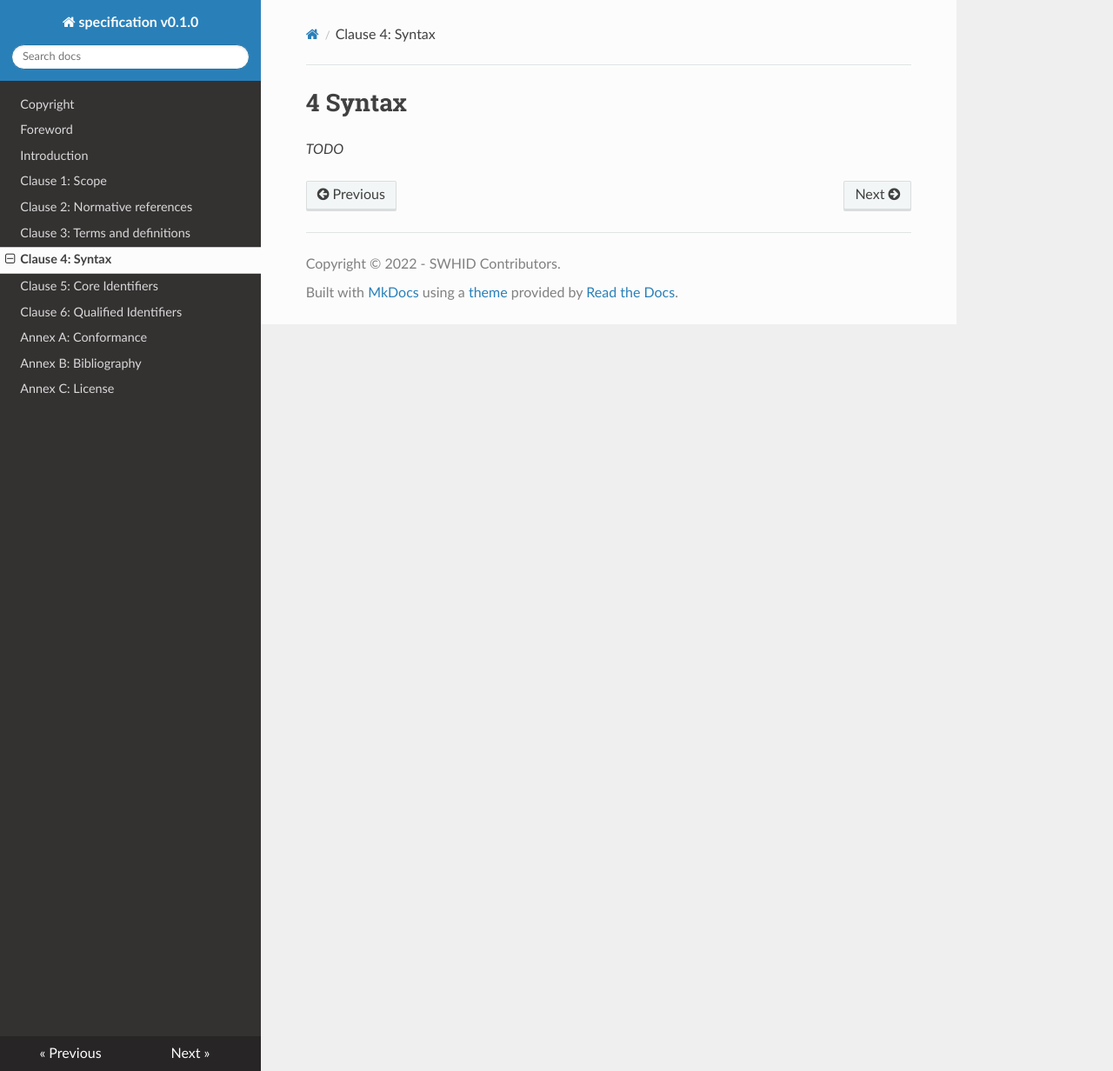
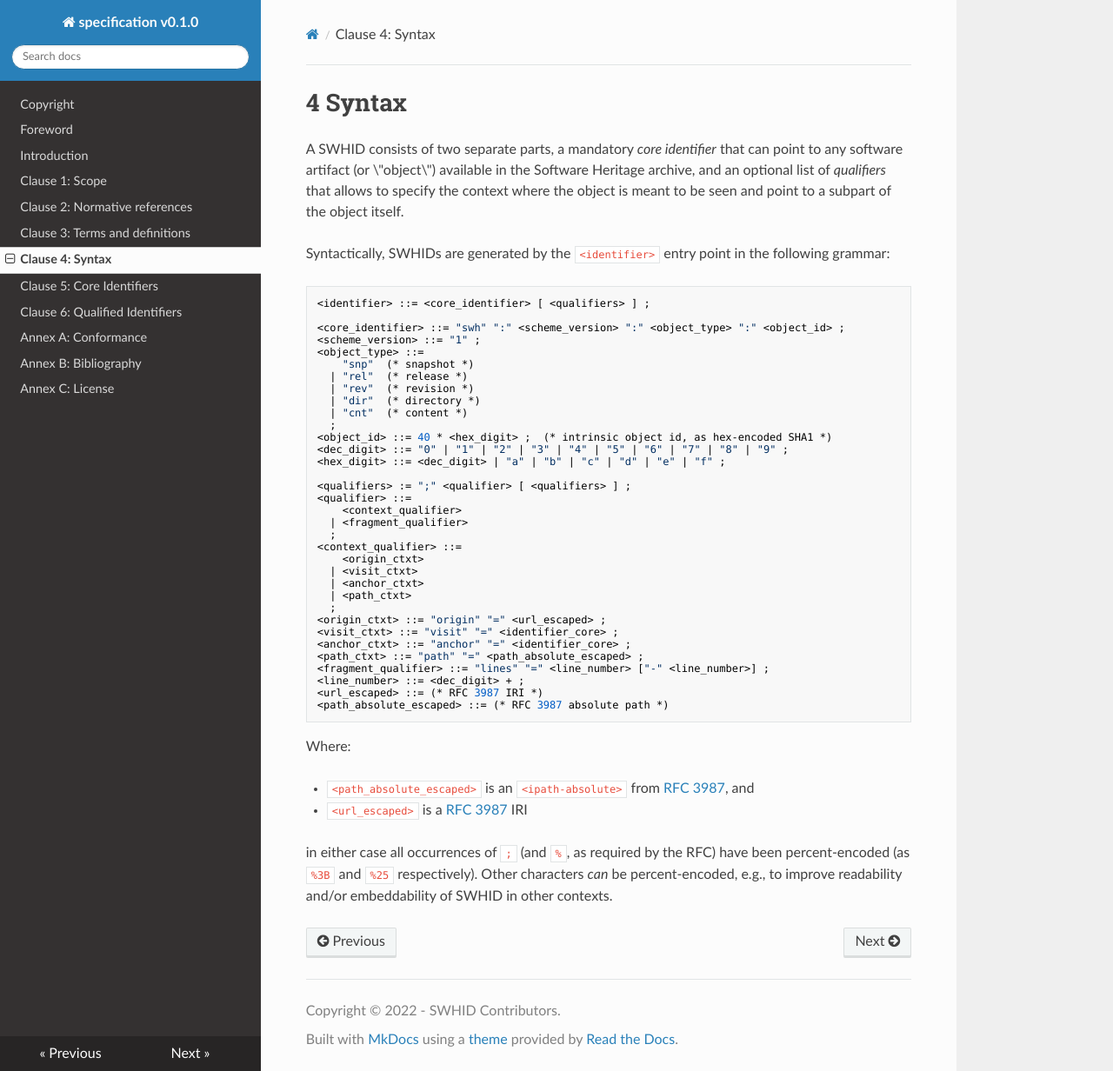
Before and after one commit to swhid/specification, an MkDocs documentation site: the page built from Chapters/4.Syntax.md, in a window 1280 px wide and 1232 px high. Shown: the whole window at 87% size. Built offline with MkDocs 1.6.1, drawn with Linux system fonts in a browser that asks for light colours; nearby versions of some CDN libraries.

Commit message:
Add syntax definition

````diff
--- a/Chapters/4.Syntax.md
+++ b/Chapters/4.Syntax.md
@@ -1,3 +1,59 @@
 # 4 Syntax
 
-*TODO*
+A SWHID consists of two separate parts, a mandatory *core identifier*
+that can point to any software artifact (or \"object\") available in the
+Software Heritage archive, and an optional list of *qualifiers* that
+allows to specify the context where the object is meant to be seen and
+point to a subpart of the object itself.
+
+Syntactically, SWHIDs are generated by the `<identifier>` entry point in
+the following grammar:
+
+``` {.bnf}
+<identifier> ::= <core_identifier> [ <qualifiers> ] ;
+
+<core_identifier> ::= "swh" ":" <scheme_version> ":" <object_type> ":" <object_id> ;
+<scheme_version> ::= "1" ;
+<object_type> ::=
+    "snp"  (* snapshot *)
+  | "rel"  (* release *)
+  | "rev"  (* revision *)
+  | "dir"  (* directory *)
+  | "cnt"  (* content *)
+  ;
+<object_id> ::= 40 * <hex_digit> ;  (* intrinsic object id, as hex-encoded SHA1 *)
+<dec_digit> ::= "0" | "1" | "2" | "3" | "4" | "5" | "6" | "7" | "8" | "9" ;
+<hex_digit> ::= <dec_digit> | "a" | "b" | "c" | "d" | "e" | "f" ;
+
+<qualifiers> := ";" <qualifier> [ <qualifiers> ] ;
+<qualifier> ::=
+    <context_qualifier>
+  | <fragment_qualifier>
+  ;
+<context_qualifier> ::=
+    <origin_ctxt>
+  | <visit_ctxt>
+  | <anchor_ctxt>
+  | <path_ctxt>
+  ;
+<origin_ctxt> ::= "origin" "=" <url_escaped> ;
+<visit_ctxt> ::= "visit" "=" <identifier_core> ;
+<anchor_ctxt> ::= "anchor" "=" <identifier_core> ;
+<path_ctxt> ::= "path" "=" <path_absolute_escaped> ;
+<fragment_qualifier> ::= "lines" "=" <line_number> ["-" <line_number>] ;
+<line_number> ::= <dec_digit> + ;
+<url_escaped> ::= (* RFC 3987 IRI *)
+<path_absolute_escaped> ::= (* RFC 3987 absolute path *)
+```
+
+Where:
+
+-   `<path_absolute_escaped>` is an `<ipath-absolute>` from [RFC
+    3987](https://tools.ietf.org/html/rfc3987), and
+-   `<url_escaped>` is a [RFC 3987](https://tools.ietf.org/html/rfc3987)
+    IRI
+
+in either case all occurrences of `;` (and `%`, as required by the RFC)
+have been percent-encoded (as `%3B` and `%25` respectively). Other
+characters *can* be percent-encoded, e.g., to improve readability and/or
+embeddability of SWHID in other contexts.
````
